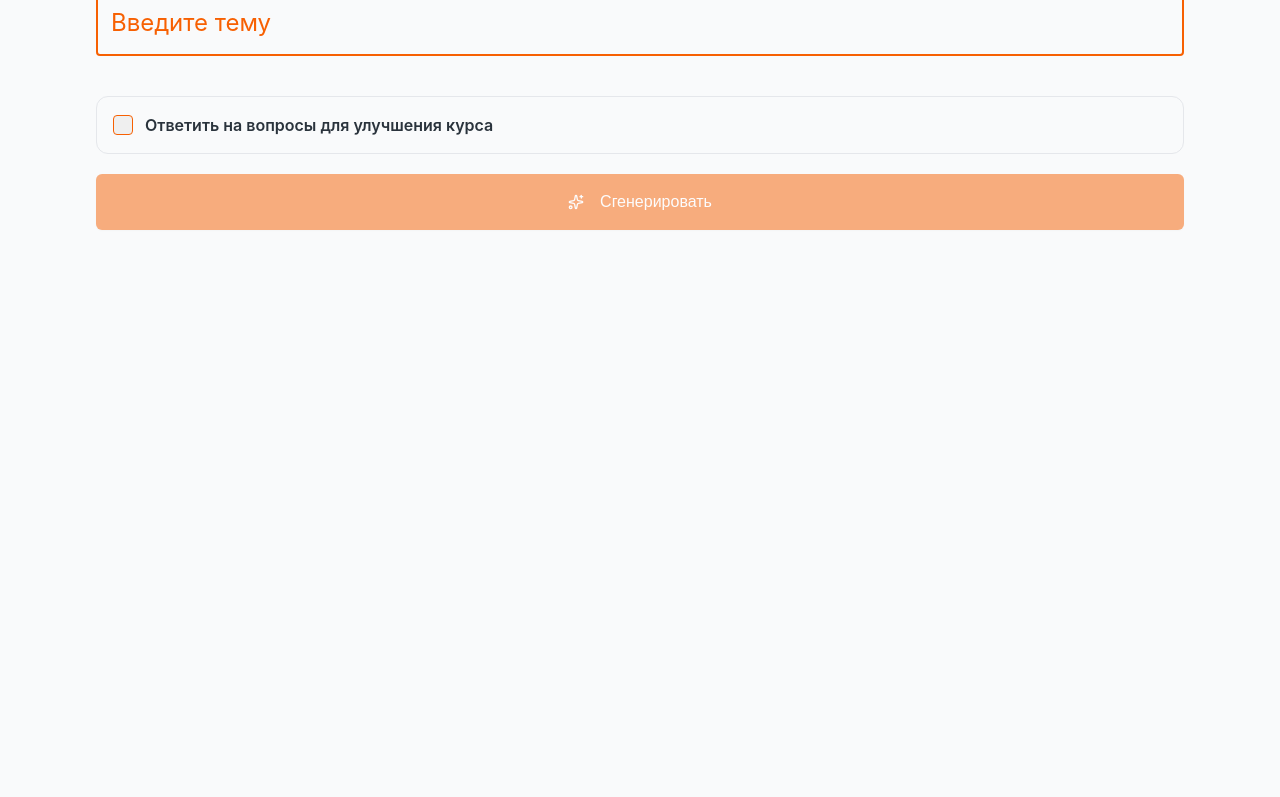
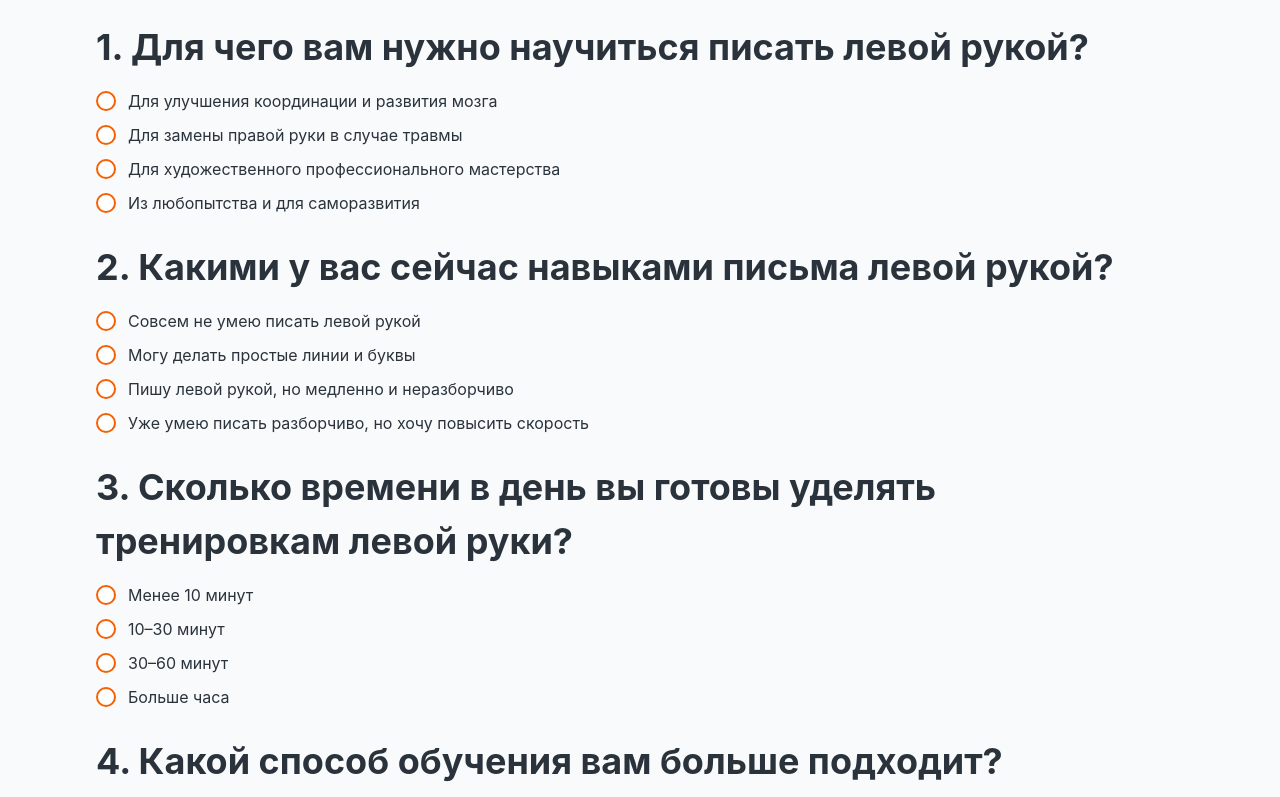
Before and after one commit to ChunChunMaruOfficial/course-generation, a React (Vite) app: page / in a window 1280 px wide. Shown: the part 363-1160 px from the top of the page. Before the commit the page ends 800 px from the top, so only its background shows below. Built offline with nearby package versions, Linux system fonts and the light colour scheme.

Commit message:
red velvet

```diff
--- /dev/null
+++ b/src/examples/Questions.json
@@ -0,0 +1,53 @@
+{
+  "questions": [
+    {
+      "id": 1,
+      "question": "Для чего вам нужно научиться писать левой рукой?",
+      "options": [
+        "Для улучшения координации и развития мозга",
+        "Для замены правой руки в случае травмы",
+        "Для художественного профессионального мастерства",
+        "Из любопытства и для саморазвития"
+      ]
+    },
+    {
+      "id": 2,
+      "question": "Какими у вас сейчас навыками письма левой рукой?",
+      "options": [
+        "Совсем не умею писать левой рукой",
+        "Могу делать простые линии и буквы",
+        "Пишу левой рукой, но медленно и неразборчиво",
+        "Уже умею писать разборчиво, но хочу повысить скорость"
+      ]
+    },
+    {
+      "id": 3,
+      "question": "Сколько времени в день вы готовы уделять тренировкам левой руки?",
+      "options": [
+        "Менее 10 минут",
+        "10–30 минут",
+        "30–60 минут",
+        "Больше часа"
+      ]
+    },
+    {
+      "id": 4,
+      "question": "Какой способ обучения вам больше подходит?",
+      "options": [
+        "Самостоятельные упражнения и практика письма",
+        "Онлайн-курсы или видеоуроки",
+        "Индивидуальные занятия с тренером",
+        "Использование мобильных приложений для тренировки"
+      ]
+    },
+    {
+      "id": 5,
+      "question": "Хотите ли вы, чтобы обучение включало упражнения на развитие общей моторики рук?",
+      "options": [
+        "Да, это важно для меня",
+        "Не обязательно, хочу только научиться писать",
+        "Не знаю, могу попробовать"
+      ]
+    }
+  ]
+}
--- a/src/pages/CourseGenerator/CourseGenerator.module.css
+++ b/src/pages/CourseGenerator/CourseGenerator.module.css
@@ -165,6 +165,7 @@
 }
 
 .questionContainer {
+	margin-block: 25px;
 	display: flex;
 	flex-direction: column;
 	gap: 15px;
@@ -172,7 +173,7 @@
 
 .questionContainer>span {
 	display: flex;
-	flex-direction: row;
+	flex-direction: column;
 	gap: 10px;
 }
 
@@ -181,3 +182,65 @@
 	border-radius: 0.75rem;
 	padding: 1rem;
 }
+
+/* Скрываем стандартный радиобатон */
+input[type="radio"] {
+	position: absolute;
+	opacity: 0;
+	width: 1.25rem;
+	height: 1.25rem;
+	margin: 0;
+	cursor: pointer;
+}
+
+/* Стилизация label, который будет кастомной кнопкой */
+label.customradio {
+	position: relative;
+	padding-left: 2rem;
+	cursor: pointer;
+	user-select: none;
+	font-size: 1rem;
+	display: inline-flex;
+	align-items: center;
+}
+
+/* Внешний круг */
+label.customradio::before {
+	content: '';
+	position: absolute;
+	left: 0;
+	top: 50%;
+	transform: translateY(-50%);
+	width: 1.25rem;
+	height: 1.25rem;
+	border-radius: 50%;
+	border: 2px solid var(--primary);
+	background-color: white;
+	transition: border-color 0.2s ease;
+	box-sizing: border-box;
+}
+
+/* Внутренний заполненный круг при выборе */
+label.customradio::after {
+	content: '';
+	position: absolute;
+	left: 0.3rem;
+	top: calc(50%);
+	transform: translateY(-50%) scale(0);
+	width: 0.65rem;
+	height: 0.65rem;
+	border-radius: 50%;
+	background-color: var(--primary);
+	transition: transform 0.2s ease;
+	box-sizing: border-box;
+}
+
+/* Отмеченный радиобатон — показываем внутренний круг */
+input[type="radio"]:checked+label.customradio::after {
+	transform: translateY(-50%) scale(1);
+}
+
+/* В состоянии наведения меняем цвет границы */
+label.customradio:hover::before {
+	border-color: var(--primary-dark);
+}
--- a/src/pages/CourseGenerator/CourseGenerator.tsx
+++ b/src/pages/CourseGenerator/CourseGenerator.tsx
@@ -2,7 +2,6 @@ import { useState } from "react";
 import { useNavigate } from "react-router-dom";
 import { Sparkles } from "lucide-react";
 import { Button } from "@/components/Button/button";
-import { Input } from "@/components/Input/Input";
 import { Label } from "@/components/Label/Label";
 import { Checkbox } from "@/components/Checkbox/Checkbox";
 import styles from "./CourseGenerator.module.css";
@@ -11,13 +10,16 @@ import { useDispatch } from 'react-redux';
 import { setcourse } from '../../counter/answerSlice'
 import type { Question } from "../../interfaces/Question";
 
+import exampleQuestions from '../../examples/Questions.json'
+
 const CourseGenerator = () => {
   const navigate = useNavigate();
   const dispatch = useDispatch();
   const [topic, setTopic] = useState<string>("");
   const [isLoading, setIsLoading] = useState<boolean>(false);
   const [answerQuestions, setAnswerQuestions] = useState<boolean>(false);
-  const [Questions, setQuestions] = useState<Question[]>([]);
+  const [Questions, setQuestions] = useState<Question[]>(exampleQuestions.questions);
+  const [Answers, setAnswers] = useState<number[]>([])
 
 
   async function handleGenerate() {
@@ -104,13 +106,20 @@ const CourseGenerator = () => {
             </div>
           </div>
 
-          {Questions.map(v => (
-            <div className={styles.questionContainer}>
-              <h1>{v.id}. {v.question}</h1>
-              <span>{v.options.map(v1 => (<p>{v1}</p>))}</span>
+          {Questions.map((v, i) => (
+            <div key={i} className={styles.questionContainer}>
+              <h1 className={styles.title}>{v.id}. {v.question}</h1>
+              <span>
+                {v.options.map((v1, i1) => (<>
+                  <input key={i1} name={v.id.toString()} checked={Answers[i] == i1} onChange={() => setAnswers(a => {
+                    const newAnswers = [...a];
+                    newAnswers[i] = i1;
+                    return newAnswers;
+                  })} type="radio" id={`${i}-${i1}`} /> <label className={styles.customradio + ' ' + styles.label} htmlFor={`${i}-${i1}`}>{v1}</label>
+                </>))}
+              </span>
             </div>
           ))}
-
 
           {isLoading ? <img src={loadgif} alt="Loading..." className={styles.loadgif} /> : <Button onClick={handleGenerate} disabled={!topic.trim()} size="lg" className={styles.generateButton}>
             <Sparkles className={styles.icon} />
```
